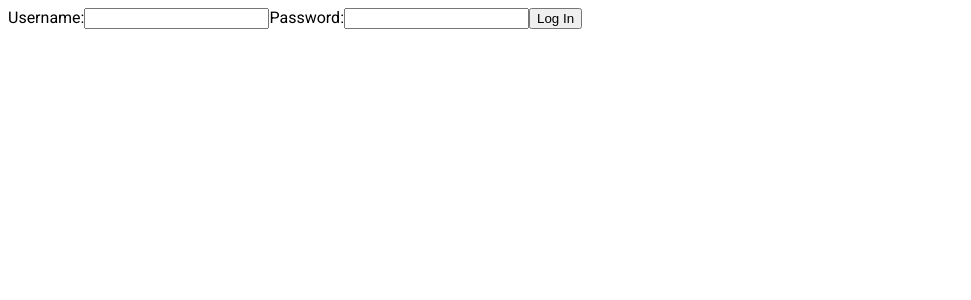
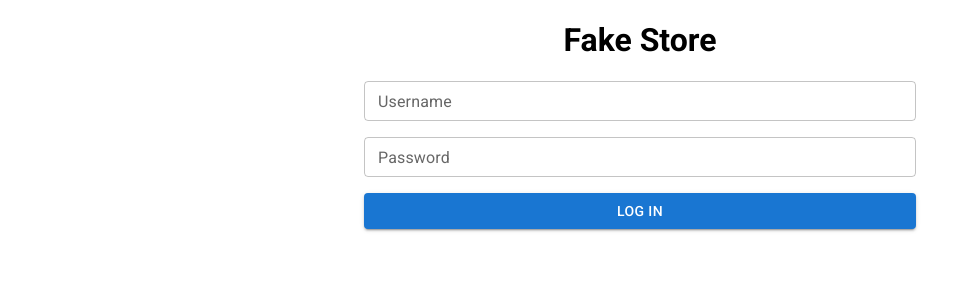
Before and after one commit to maityarkodeb/fake-store, a React (Create React App) app: page / in a window 1280 px wide. Shown: the top 300 px of the page, without its empty margins (0-971 px from the left). Built offline with nearby package versions, Linux system fonts and the light colour scheme.

Commit message:
start applying some styles

```diff
--- a/src/Login.js
+++ b/src/Login.js
@@ -1,4 +1,10 @@
 import { useState } from 'react';
+import TextField from '@mui/material/TextField';
+import Button from '@mui/material/Button';
+import Alert from '@mui/material/Alert';
+import AlertTitle from '@mui/material/AlertTitle';
+import Container from '@mui/material/Container';
+import Stack from '@mui/material/Stack';
 
 function Login({loggedIn}) {
   const [username, setUsername] = useState('');
@@ -47,30 +53,36 @@ function Login({loggedIn}) {
   }
 
   return (
-    <div>
+    <Container maxWidth="sm">
+      <h1 style={{textAlign: "center"}}>Fake Store</h1>
       <form onSubmit={handleSubmit}>
-        <label htmlFor="username">Username:</label>
-        <input
-          type="text"
+        <Stack spacing={2}>
+          <TextField
             id="username"
             name="username"
+            label="Username"
+            variant="outlined"
+            size="small"
             value={username}
             onChange={(e)=>setUsername(e.target.value)}
           />
-        <label htmlFor="password">Password:</label>
-        <input
-          type="password"
+          <TextField
             id="password"
             name="password"
+            label="Password"
+            type="password"
+            size="small"
             value={password}
             onChange={(e)=>setPassword(e.target.value)}
           />
-        <button type="submit">Log In</button>
+          <Button type="submit" variant="contained">Log In</Button>
+        </Stack>
       </form>
+      <br />
       <div>
-        {wrongLogin && <h2>Incorrect Log-in information. Please try again.</h2>}
+        {wrongLogin && <Alert severity="error"><AlertTitle>Incorrect Log-in Information</AlertTitle>Please try again.</Alert>}
       </div>
-    </div>
+    </Container>
   );
 }
 
--- a/src/Store.js
+++ b/src/Store.js
@@ -1,4 +1,8 @@
 import { useState, useEffect } from 'react';
+import AppBar from '@mui/material/AppBar';
+import Toolbar from '@mui/material/Toolbar';
+import Typography from '@mui/material/Typography';
+import IconButton from '@mui/material/IconButton';
 
 function Store({loggedIn}) {
   const [fullName, setFullName] = useState("");
@@ -25,6 +29,19 @@ function Store({loggedIn}) {
 
   return (
     <div>
+      <AppBar position="static">
+        <Toolbar>
+          <Typography variant="h4">
+            Fake Store |
+          </Typography>
+          <IconButton color="inherit">
+            Products
+          </IconButton>
+          <IconButton color="inherit">
+            Categories
+          </IconButton>
+        </Toolbar>
+      </AppBar>
       <div>
         <h1>Store</h1>
         <h2>Welcome back {fullName}!</h2>
```
Lines whose indentation alone changed are shown as unchanged.
